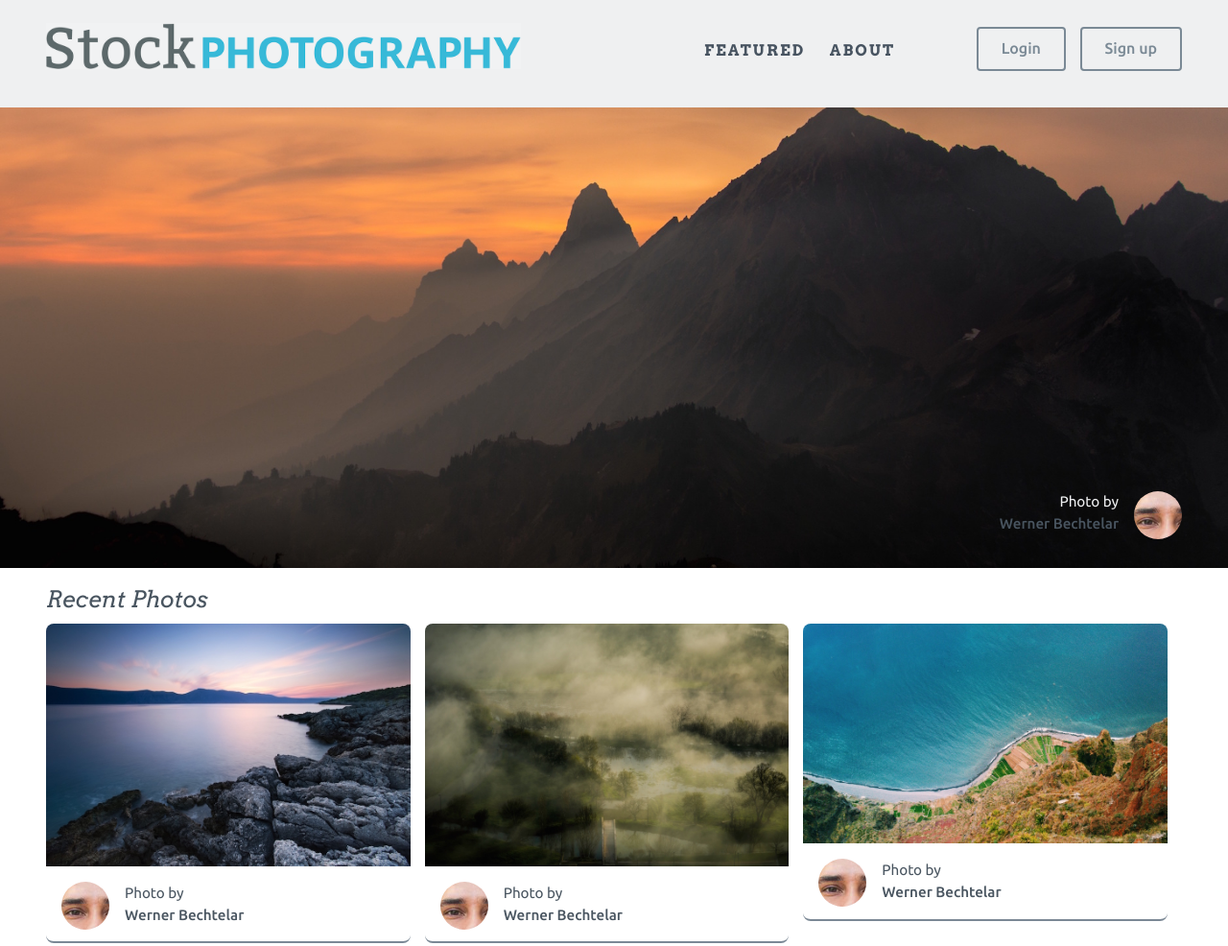
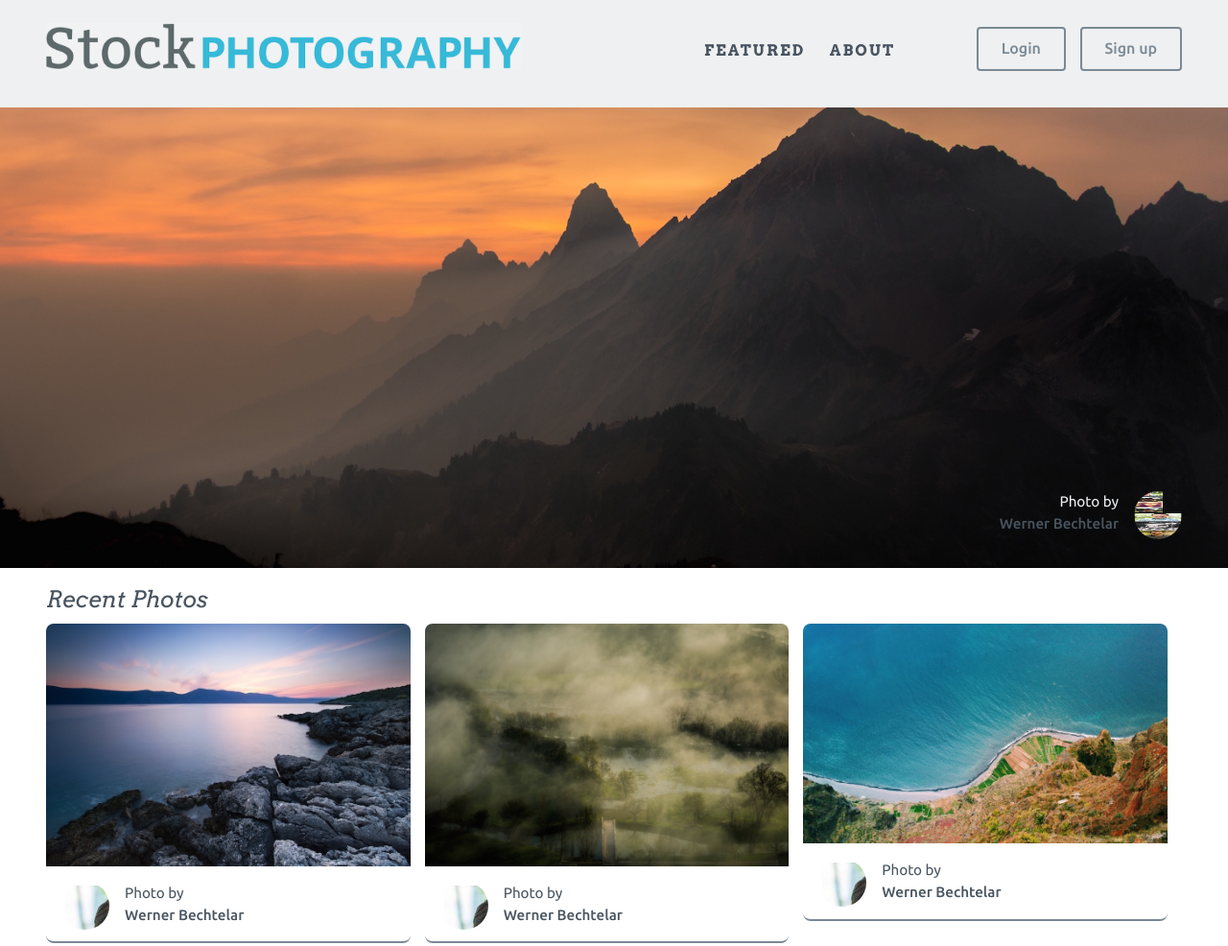
Before and after one commit to ericgold/performance-optimization-v2, a website: page index.html in a window 1280 px wide. Shown: the top 986 px of the page at 96% size. Drawn offline with nearby package versions, Linux system fonts and the light colour scheme; files whose address does not match are found by name.

Commit message:
sprite experiments

```diff
--- a/scss/hero/_avatars.scss
+++ b/scss/hero/_avatars.scss
@@ -1,12 +1,14 @@
 .hero .info .avatar {
-	object-fit: none;
+	//object-fit: none;
+	//object-position: 0 0;
     border-radius: 50%;
     float: right;
     height: 50px;
     margin-left: 1rem;
     width: 50px;
 }
-
+/*
 .avatar-1 {
 	object-position: $avatars-avatar1;
 }
+*/
--- a/scss/photo-grid/_avatars.scss
+++ b/scss/photo-grid/_avatars.scss
@@ -1,5 +1,6 @@
 .image-grid .image .info .avatar {
 	object-fit: none;
+	object-position: 0 0;
     border-radius: 50%;
     float: left;
     height: 50px;
```
Also changed, not shown: css/application.css, css/application.min.css, dist/css/application.min.css, 1 other file.
